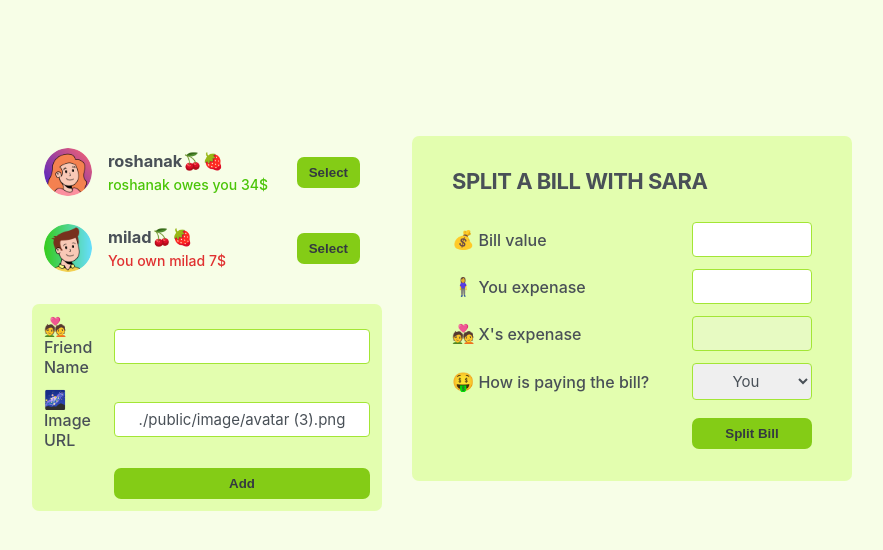
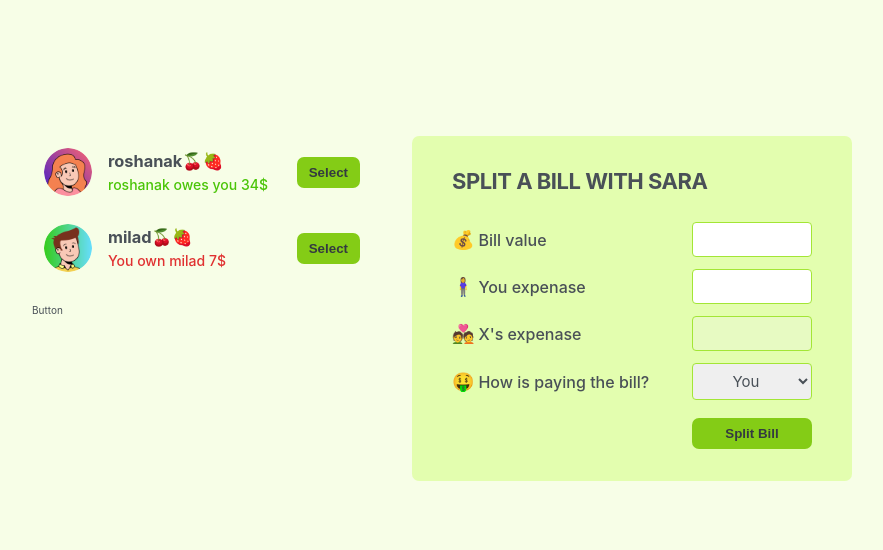
Before and after one commit to roshana01/Friend-eat-list, a React (Vite) app: page / in a window 1280 px wide. Shown: the top 550 px of the page, without its empty margins (198-1081 px from the left). Built offline with nearby package versions, Linux system fonts and the light colour scheme.

Commit message:
pushed components Button and add function show form friend

```diff
--- a/src/components/App.jsx
+++ b/src/components/App.jsx
@@ -3,9 +3,16 @@ import AddFormFriend from "./AddFormFriend";
 import ListFriends from "./ListFriends";
 import ListBill from "./ListBill";
 import FrindeData from "../assets/data";
+import Button from "./Button";
+
 // FrindeData
 export default function App() {
   const [newFriend, setNewFriend] = useState(FrindeData);
+  const [showFriend, setShowFriend] = useState(false);
+
+  const showFrindHandler = () => {
+    setShowFriend((show) => !show);
+  };
 
   const addNewFriendHandler = (friend) => {
     setNewFriend((fri) => [...fri, friend]);
@@ -15,8 +22,11 @@ export default function App() {
     <>
       <div className="app">
         <div className="sidebar">
-          <ListFriends newFriend={newFriend}/>
-          <AddFormFriend addFrirndFun={addNewFriendHandler}/>
+          <ListFriends newFriend={newFriend} />
+          {showFriend && <AddFormFriend addFrirndFun={addNewFriendHandler} />}
+          <Button onClick={showFrindHandler}>
+            {showFriend ? "Closed" : "AddFriend"}
+          </Button>
         </div>
         <ListBill />
       </div>
```
